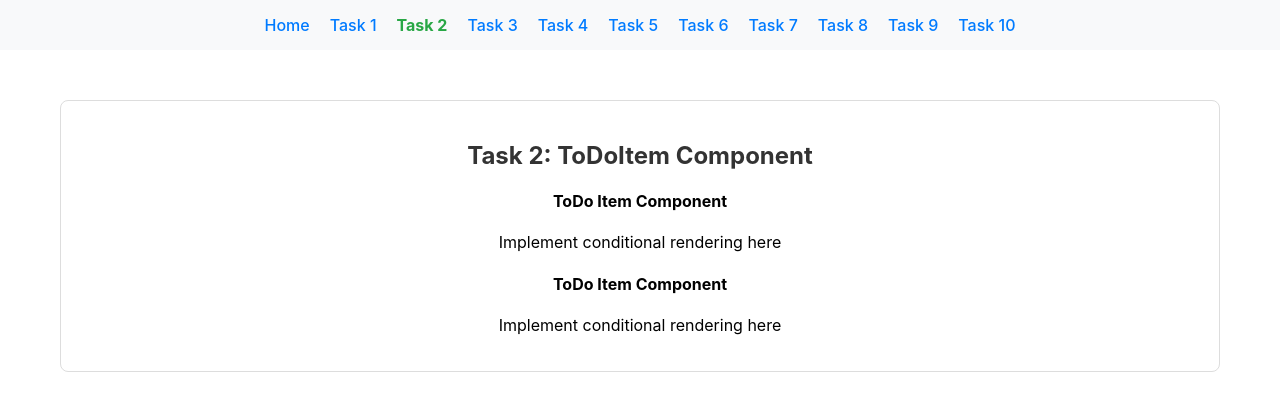
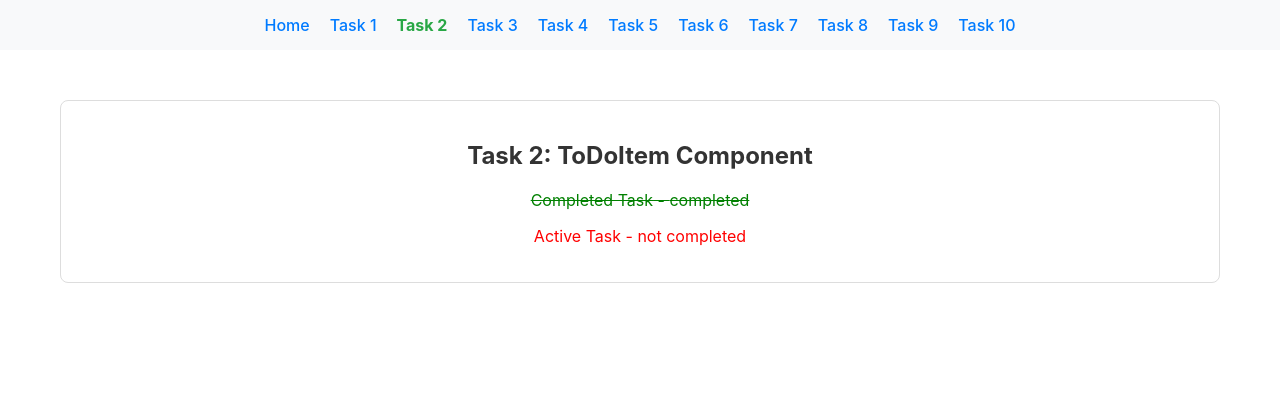
Before and after one commit to jacowci61/node.js-pre-training-course-clone, a React (Create React App) app in the folder React-CSS/react-todo-app/: page /task-02 in a window 1280 px wide. Shown: the top 410 px of the page. Built offline with nearby package versions, Linux system fonts and the light colour scheme.

Commit message:
Completed REACT task n2

```diff
--- a/React-CSS/react-todo-app/src/solutions/task-02/ToDoItem.tsx
+++ b/React-CSS/react-todo-app/src/solutions/task-02/ToDoItem.tsx
@@ -1,39 +1,6 @@
 import React from 'react';
 import { TodoItemProps } from '../../types';
 
-/**
- * Task 2: ToDoItem Component
- *
- * Theory: Conditional Rendering and JSX
- *
- * Conditional rendering in React allows you to show different content based on certain conditions.
- * This is one of React's most powerful features, enabling dynamic and interactive UIs.
- *
- * Common Conditional Rendering Patterns:
- *
- * 1. Ternary Operator: condition ? trueValue : falseValue
- *    - Most common for simple conditions
- *    - Example: {isCompleted ? 'Done' : 'Pending'}
- *
- * 2. Logical AND (&&): condition && element
- *    - Shows element only if condition is true
- *    - Example: {isCompleted && <span>✓</span>}
- *
- * 3. Logical OR (||): condition || fallback
- *    - Shows fallback if condition is false
- *    - Example: {title || 'Untitled'}
- *
- * 4. Switch-like patterns with multiple conditions
- *
- * JSX (JavaScript XML) is a syntax extension that allows you to write HTML-like code in JavaScript.
- * It gets compiled to regular JavaScript function calls.
- *
- * Key Concepts:
- * - JSX expressions must have a single parent element
- * - Use className instead of class for CSS classes
- * - Use camelCase for attributes (onClick, style, etc.)
- * - JavaScript expressions can be embedded using {}
- */
 export const ToDoItem: React.FC<TodoItemProps> = ({ todo }) => {
   // TODO: Implement the ToDoItem component
   //
@@ -45,12 +12,8 @@ export const ToDoItem: React.FC<TodoItemProps> = ({ todo }) => {
   //
   // Example usage:
   // <ToDoItem todo={{ id: 1, title: 'Learn React', completed: true }} />
-
+  const style = todo.completed ? {textDecoration: 'line-through', color: 'green'} : {color: 'red'}
   return (
-    <div>
-      {/* TODO: Replace this with your implementation */}
-      <h4>ToDo Item Component</h4>
-      <p>Implement conditional rendering here</p>
-    </div>
+    <p style={style}>{todo.title} - {todo.completed ? 'completed' : 'not completed'}</p>
   );
 };
```
